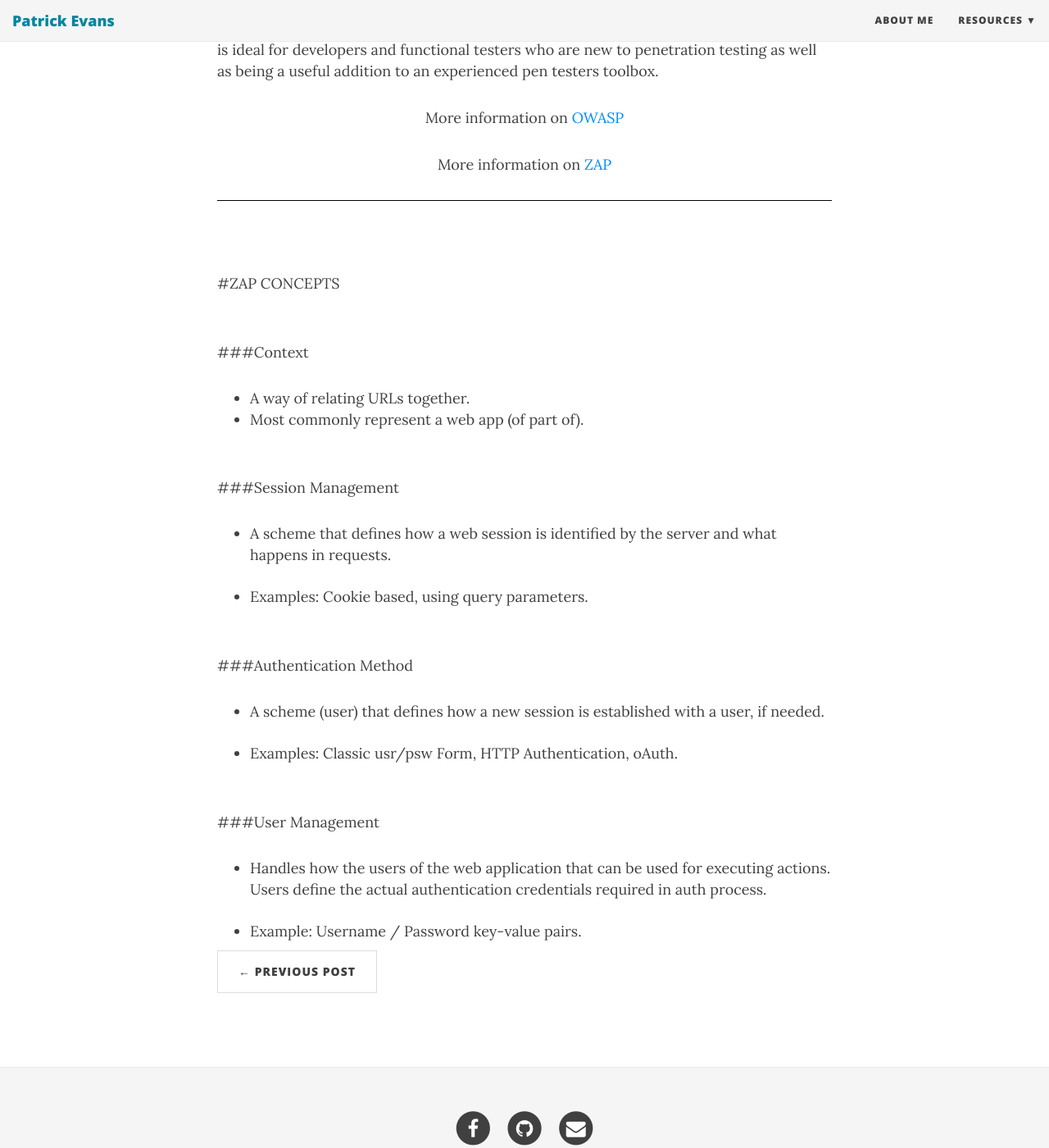
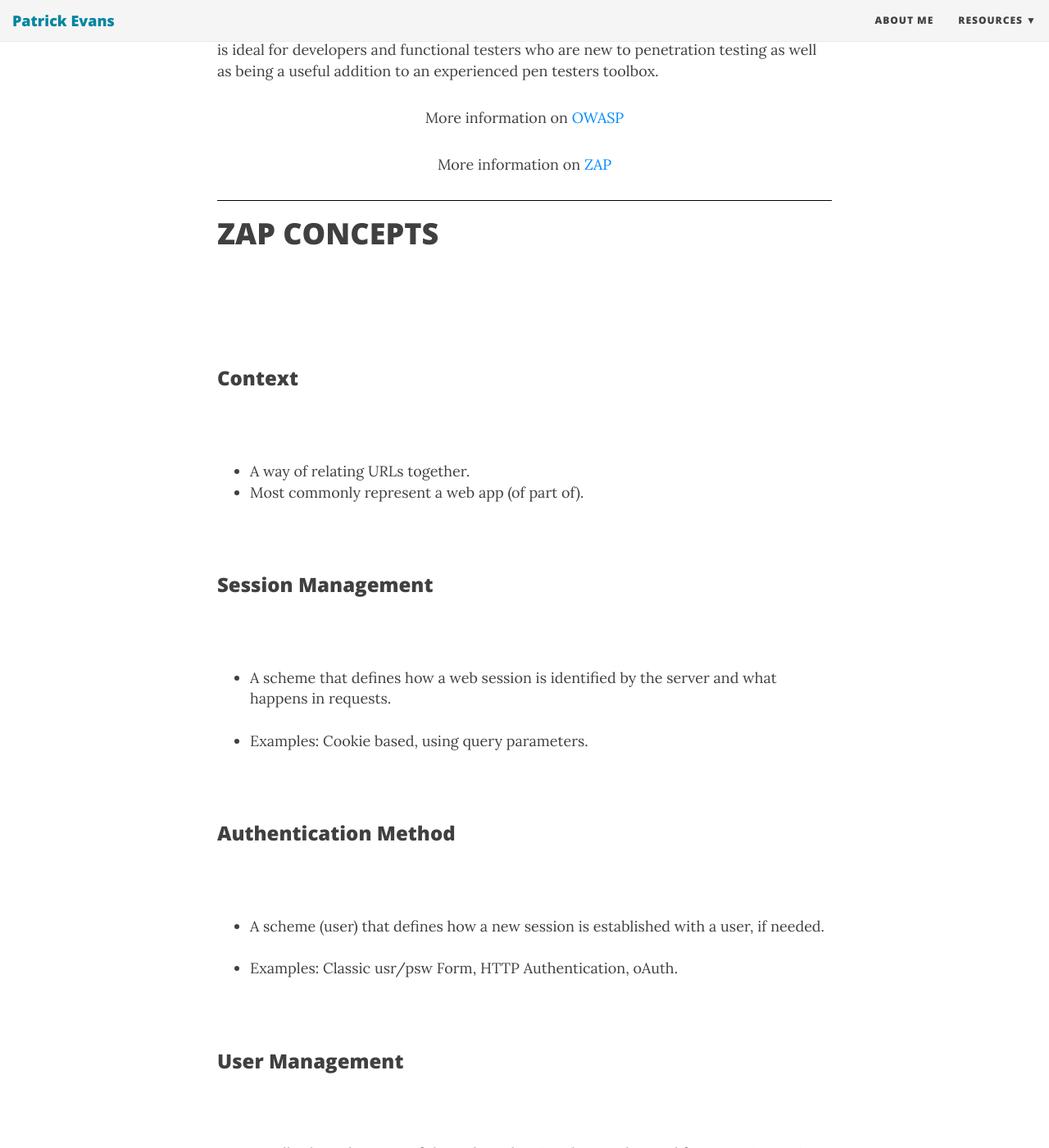
Before and after one commit to patevs/old_blog, a Jekyll site: the page built from _posts/2017-11-30-owasp-zap.md, in a window 1280 px wide and 1400 px high, scrolled down 499 px. Shown: the whole window at 82% size. Built offline with Jekyll 4.4.1, drawn with Linux system fonts in a browser that asks for light colours; nearby versions of some CDN libraries.

Commit message:
updating_ owasp-zap post

```diff
--- a/_posts/2017-11-30-owasp-zap.md
+++ b/_posts/2017-11-30-owasp-zap.md
@@ -18,13 +18,12 @@ It is designed to be used by people with a wide range of security experience and
  <p style="text-align:center"> More information on<a href="https://www.owasp.org/index.php/OWASP_Zed_Attack_Proxy_Project"> ZAP</a></p>
 
 </div>
-<br>
 
-#ZAP CONCEPTS
+# ZAP CONCEPTS
 <br>
 
 <br>
-###Context
+### Context
 <br>
 * A way of relating URLs together.
 <br>
@@ -32,21 +31,22 @@ It is designed to be used by people with a wide range of security experience and
 <br>
 
 <br>
-###Session Management
+### Session Management
 <br>
 * A scheme that defines how a web session is identified by the server and what happens in requests.<br>
 <br>
 * Examples: Cookie based, using query parameters.
+<br>
 
 <br>
-###Authentication Method
+### Authentication Method
 <br>
 * A scheme (user) that defines how a new session is established with a user, if needed.
 <br><br>
 * Examples: Classic usr/psw Form, HTTP Authentication, oAuth.
 
 <br>
-###User Management
+### User Management
 <br>
 * Handles how the users of the web application that can be used for executing actions.
 Users define the actual authentication credentials required in auth process.<br>
```
